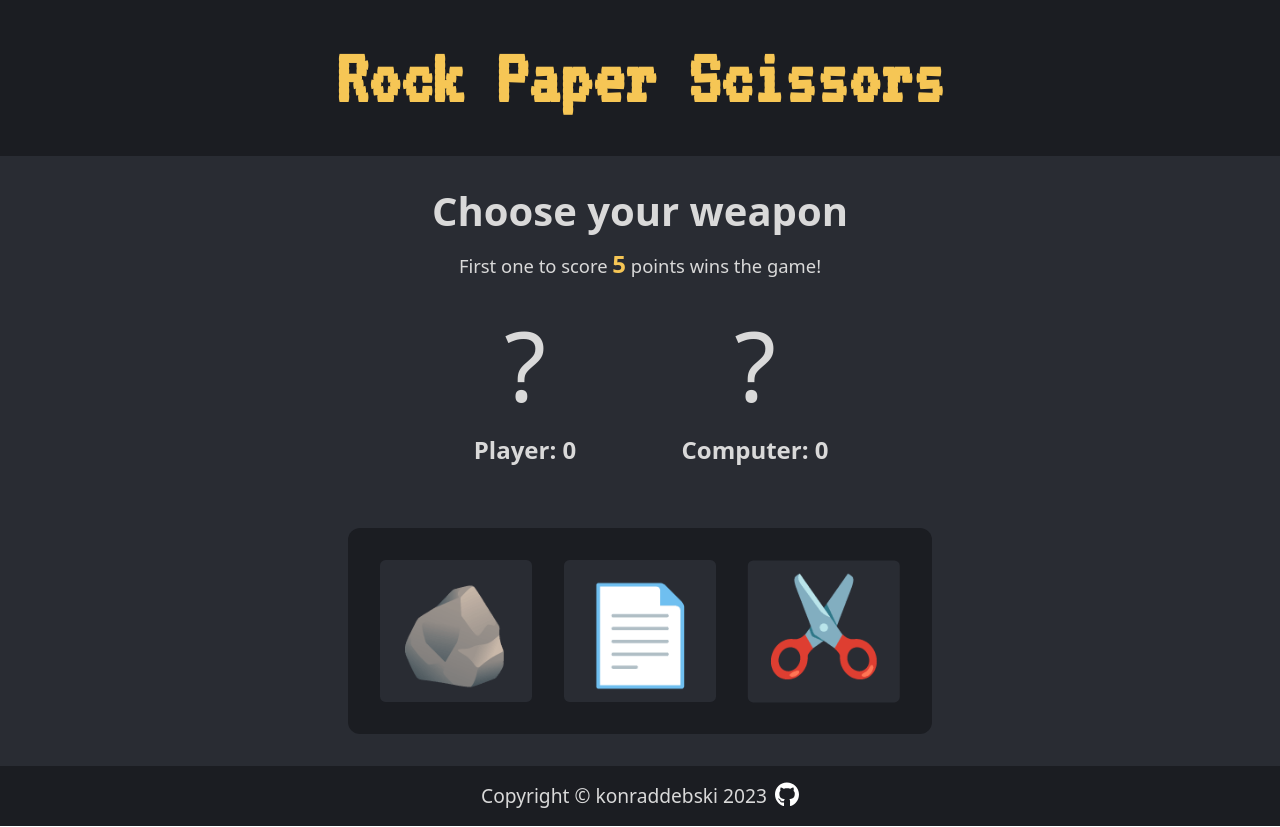
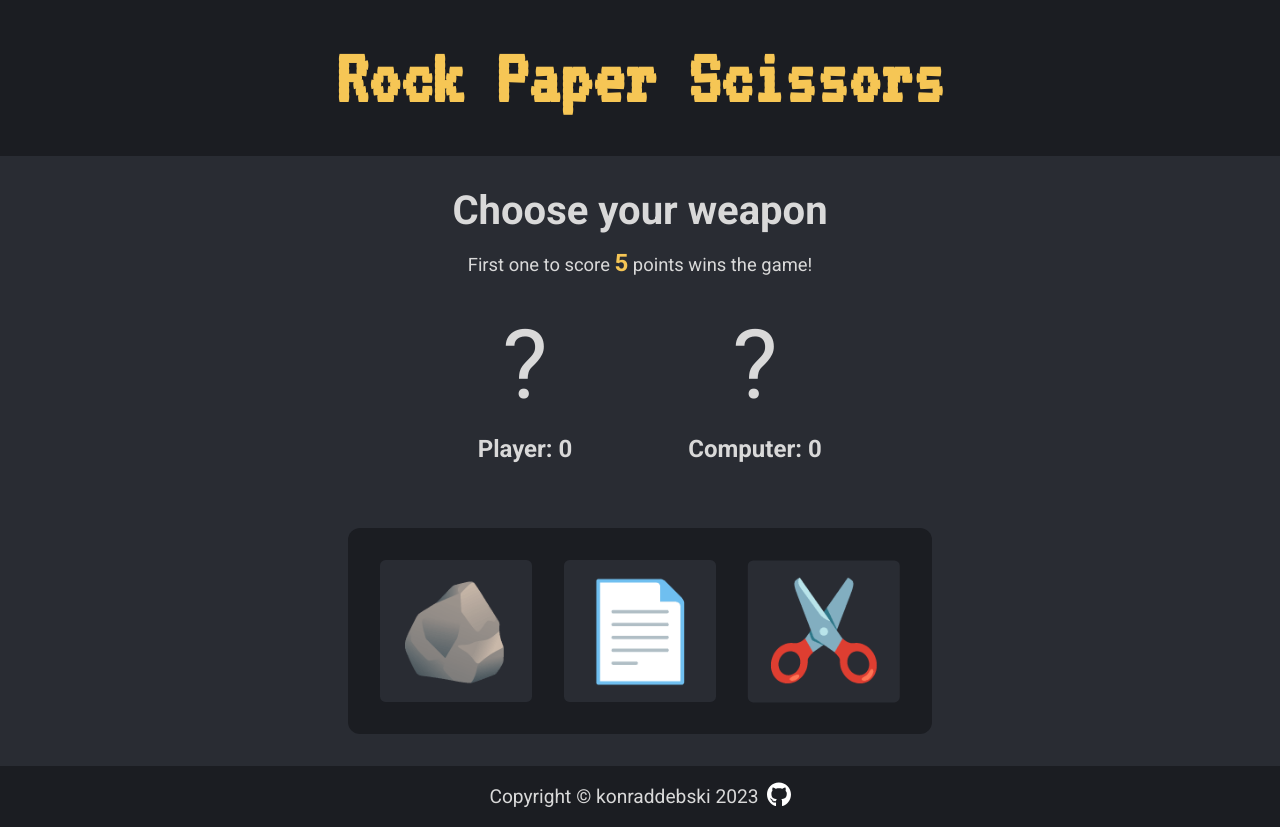
Before and after one commit to DrewnioQ/rock-paper-scissors, a website built with Vite: page index.html in a window 1280 px wide. Built offline with nearby package versions, Linux system fonts and the light colour scheme.

Commit message:
Use local Roboto and VT323 fonts

```diff
--- a/index.html
+++ b/index.html
@@ -10,9 +10,12 @@
     <link rel="icon" type="image/png" sizes="32x32" href="/favicon-32x32.png" />
     <link rel="icon" type="image/png" sizes="16x16" href="/favicon-16x16.png" />
     <link rel="manifest" href="/site.webmanifest" />
-    <style>
-      @import url("https://fonts.googleapis.com/css2?family=VT323&display=swap");
-    </style>
+    <link rel="preconnect" href="https://fonts.googleapis.com" />
+    <link rel="preconnect" href="https://fonts.gstatic.com" crossorigin />
+    <link
+      href="https://fonts.googleapis.com/css2?family=Roboto:wght@400;700&family=VT323&display=swap"
+      rel="stylesheet"
+    />
     <link rel="stylesheet" href="src/sass/style.scss" />
     <script type="module" src="src/js/main.js" defer></script>
   </head>
--- a/src/sass/base/_general.scss
+++ b/src/sass/base/_general.scss
@@ -18,8 +18,7 @@
 }
 
 body {
-  font-family: system-ui, -apple-system, BlinkMacSystemFont, "Segoe UI", Roboto,
-    Oxygen, Ubuntu, Cantarell, "Open Sans", "Helvetica Neue", sans-serif;
+  font-family: "Roboto", sans-serif;
   min-height: 100vh;
 
   display: flex;
```
